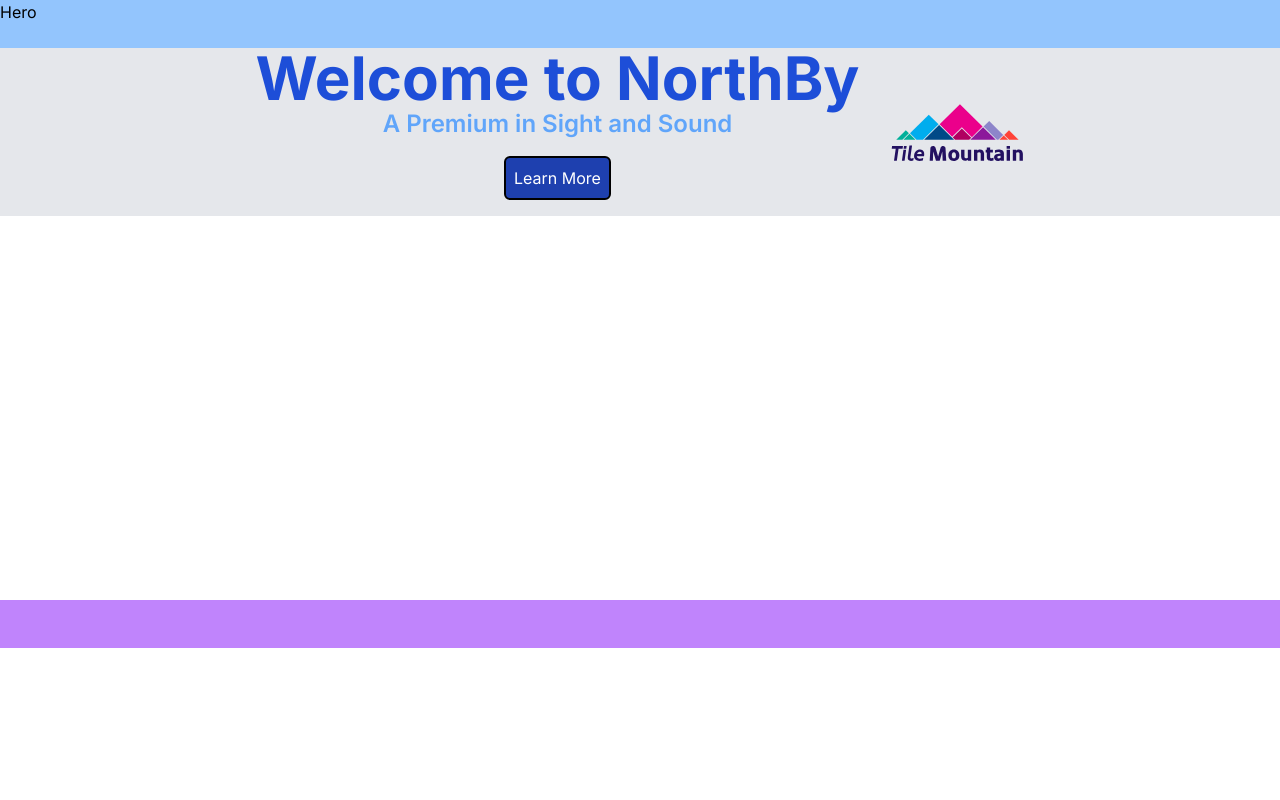
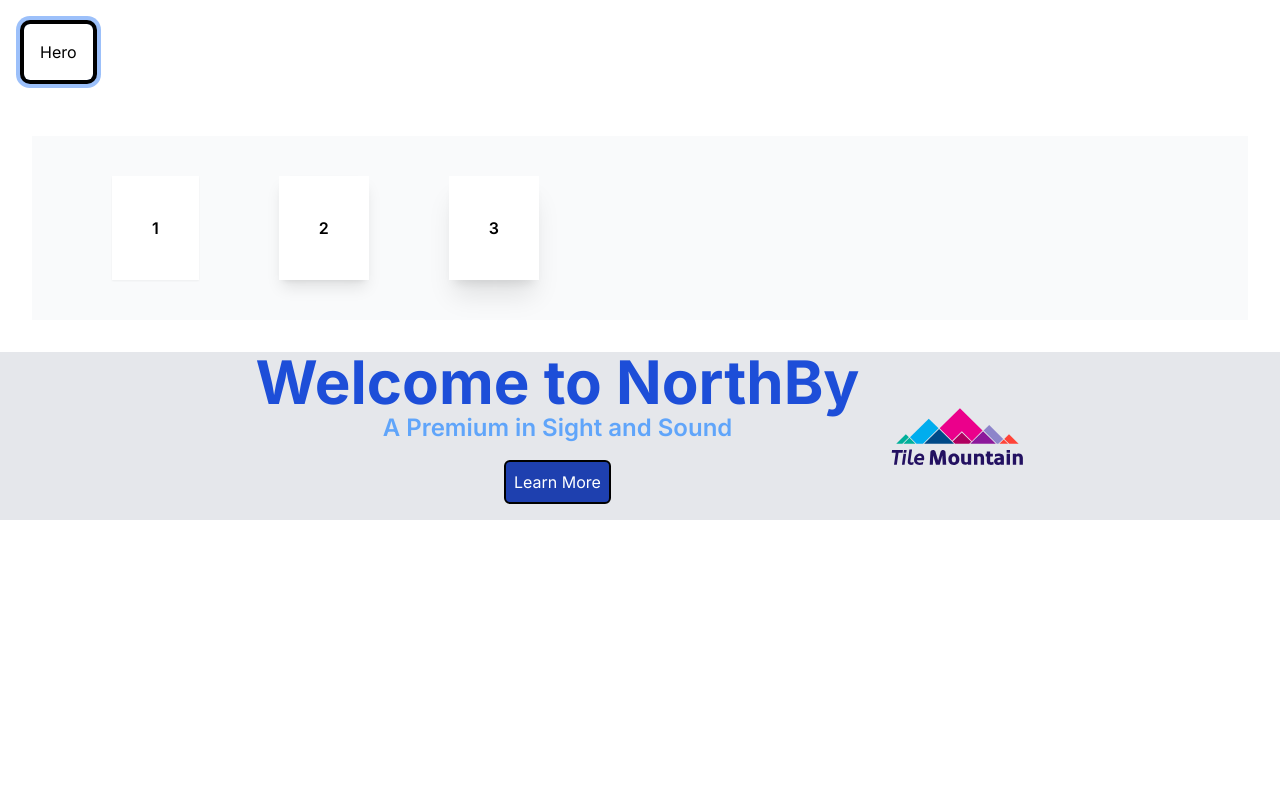
Before and after one commit to alihotshot/nextJS, a Next.js app in the folder my-app/: page / in a window 1280 px wide. Shown: the top 800 px of the page. Built offline with nearby package versions, Linux system fonts and the light colour scheme.

Commit message:
11 07 2023
11 07 2023

```diff
--- a/my-app/src/app/Home.tsx
+++ b/my-app/src/app/Home.tsx
@@ -3,8 +3,7 @@ import Hero from "@/app/components/widgets/Hero";
 export function Home() {
     return (
         <div>
-            <Hero />
-            <div>Hero</div>
+            <button>Hero</button>
         </div>
     )
 }
--- a/my-app/src/app/components/shared/Wrapper.tsx
+++ b/my-app/src/app/components/shared/Wrapper.tsx
@@ -2,7 +2,7 @@ import { FC } from "react"
 
 const Wrapper: FC<{ children: React.ReactNode }> = ({ children }) => {
     return (
-        <div className=" max-w-screen-xl mx-auto bg-blue-300">
+        <div className=" max-w-screen-xl mx-auto">
             {children}
         </div>
     )
--- a/my-app/src/app/components/widgets/Hero.tsx
+++ b/my-app/src/app/components/widgets/Hero.tsx
@@ -1,7 +1,14 @@
 
 function Hero() {
   return (
-    <div>Hero</div>
+    <div>
+      <button className=" m-6 p-4 rounded-md ring-4 ring-offset-4 ring-offset-black">Hero</button>
+      <div className="m-8 bg-gray-50 p-10">
+        <button className="p-10 mx-10 shadow-sm bg-white hover:underline font-semibold">1</button>
+        <button className="p-10 mx-10 shadow-lg bg-white hover:underline font-semibold">2</button>
+        <button className="p-10 mx-10 shadow-xl bg-white hover:underline font-semibold">3</button>
+      </div>
+    </div>
   )
 }
 
```
